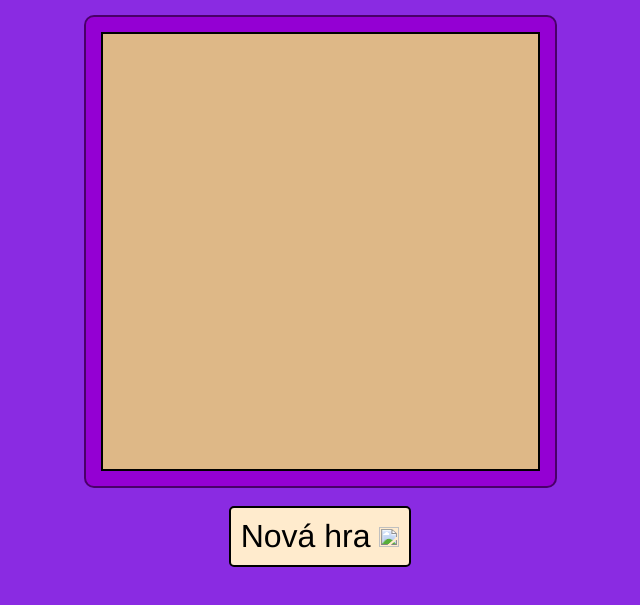
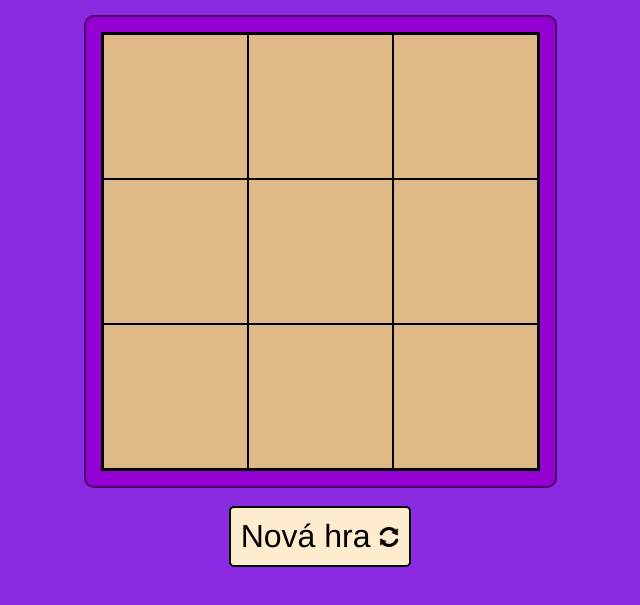
Before and after one commit to PantherZif/Piskvorky, a plain HTML site: page Piskvorky.html in a window 1280 px wide. Shown: the part 115-720 px from the top of the page, without its empty margins (320-960 px from the left). Drawn offline with Linux system fonts and the light colour scheme; files that its build step writes are made by us from their sources.

Commit message:
Piskvorky.html

```diff
--- a/Piskvorky.html
+++ b/Piskvorky.html
@@ -3,7 +3,7 @@
     <meta charset="UTF-8">
     <meta name="viewport" content="width=device-width, initial-scale=1.0">
     <title>Piškvorky</title>
-    <link rel="stylesheet" href="../css/Piskvorky.css">
+    <link rel="stylesheet" href="./Piskvorky.css">
 </head>
 <body>
     <div class="nadpis"><h1>Zahraj si piškvorky!</h1></div>
@@ -24,9 +24,10 @@
     </div>
     <br>
     <div>
-        <button name="nova_hra" id="nova_hra">Nová hra <img src="../img/image.png" alt=""></button>
+        <button name="nova_hra" id="nova_hra">Nová hra <img src="./image.png" alt=""></button>
     </div>
 
-<script src="../JS/index.js"></script>  <!--Propojení s JavaScriptem-->
+<script src="./index.js"></script>  <!--Propojení s JavaScriptem-->
 </body>
+
 </html>
```
